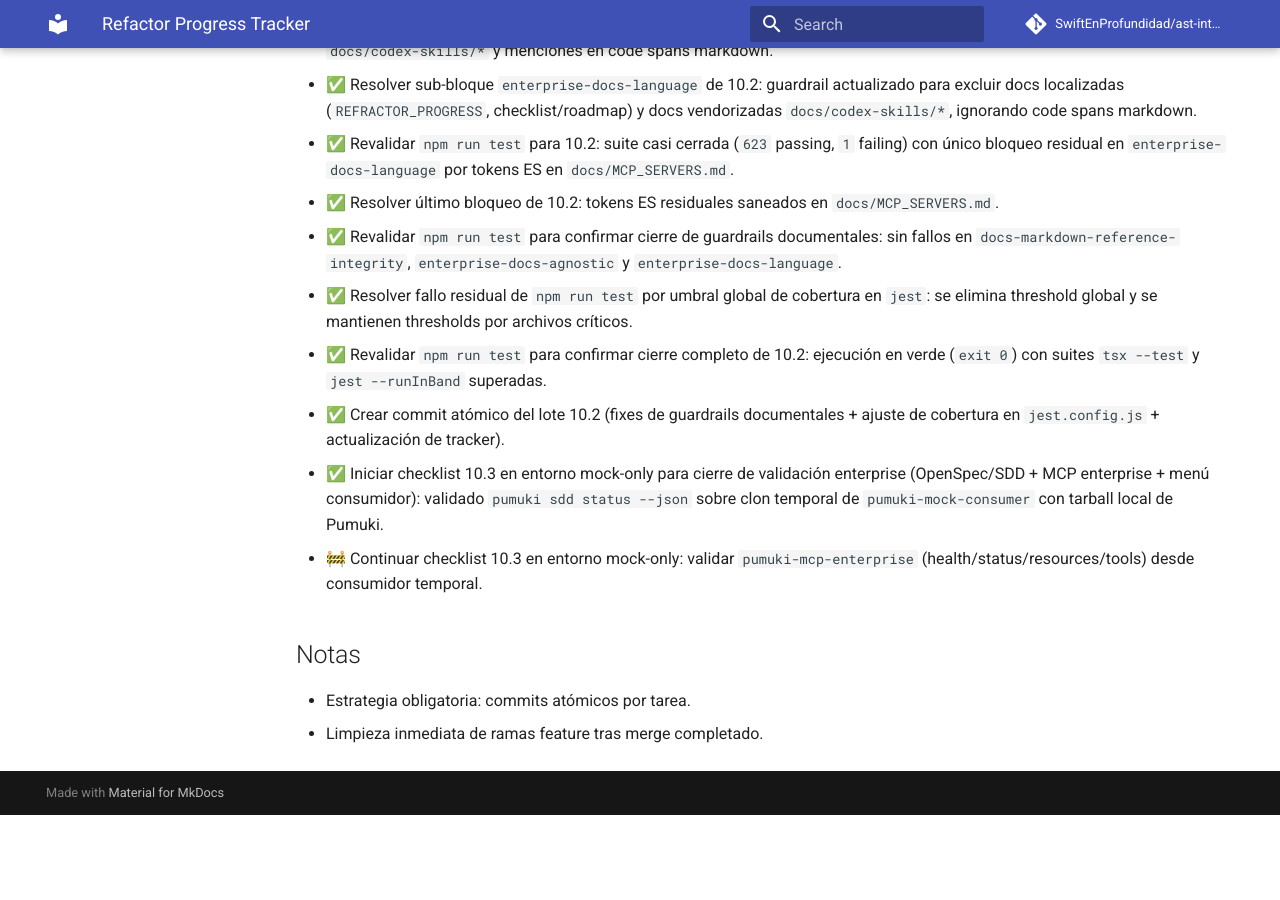
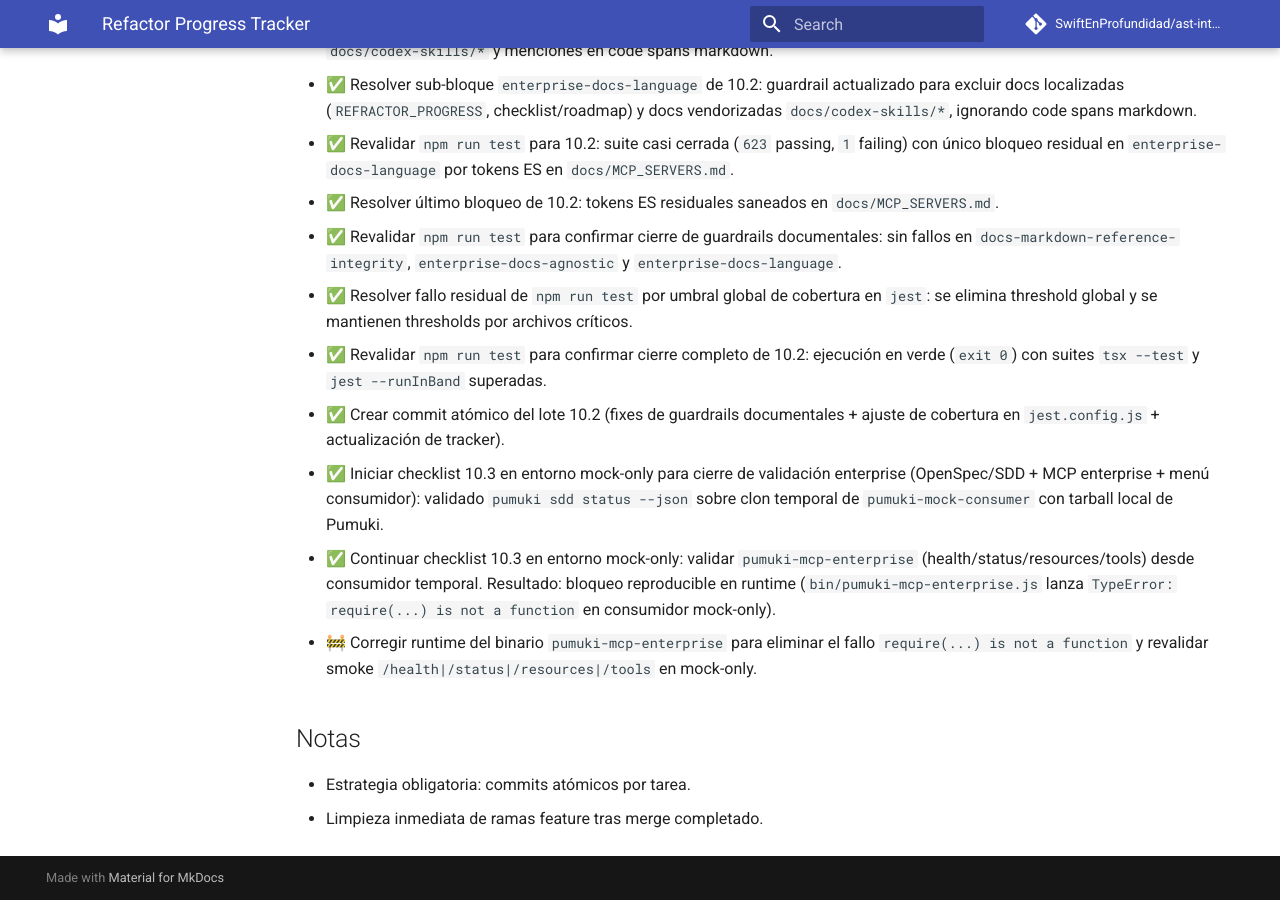
Before and after one commit to SwiftEnProfundidad/ast-intelligence-hooks, an MkDocs documentation site: the page built from docs/REFRACTOR_PROGRESS.md, in a window 1280 px wide and 900 px high, scrolled down 14686 px. Built offline with MkDocs 1.6.1 and Material for MkDocs 9.7.7, drawn with Linux system fonts in a browser that asks for light colours; comment, search, counter and statistics services are not loaded; before the commit the page ends 15501 px from its top, so only the background shows below that.

Commit message:
docs: record mcp-enterprise mock-only startup blocker

```diff
--- a/docs/REFRACTOR_PROGRESS.md
+++ b/docs/REFRACTOR_PROGRESS.md
@@ -344,7 +344,8 @@ Estado consolidado del refactor con seguimiento de tareas y evidencia del avance
 - ✅ Revalidar `npm run test` para confirmar cierre completo de 10.2: ejecución en verde (`exit 0`) con suites `tsx --test` y `jest --runInBand` superadas.
 - ✅ Crear commit atómico del lote 10.2 (fixes de guardrails documentales + ajuste de cobertura en `jest.config.js` + actualización de tracker).
 - ✅ Iniciar checklist 10.3 en entorno mock-only para cierre de validación enterprise (OpenSpec/SDD + MCP enterprise + menú consumidor): validado `pumuki sdd status --json` sobre clon temporal de `pumuki-mock-consumer` con tarball local de Pumuki.
-- 🚧 Continuar checklist 10.3 en entorno mock-only: validar `pumuki-mcp-enterprise` (health/status/resources/tools) desde consumidor temporal.
+- ✅ Continuar checklist 10.3 en entorno mock-only: validar `pumuki-mcp-enterprise` (health/status/resources/tools) desde consumidor temporal. Resultado: bloqueo reproducible en runtime (`bin/pumuki-mcp-enterprise.js` lanza `TypeError: require(...) is not a function` en consumidor mock-only).
+- 🚧 Corregir runtime del binario `pumuki-mcp-enterprise` para eliminar el fallo `require(...) is not a function` y revalidar smoke `/health|/status|/resources|/tools` en mock-only.
 
 ## Notas
 - Estrategia obligatoria: commits atómicos por tarea.
```
